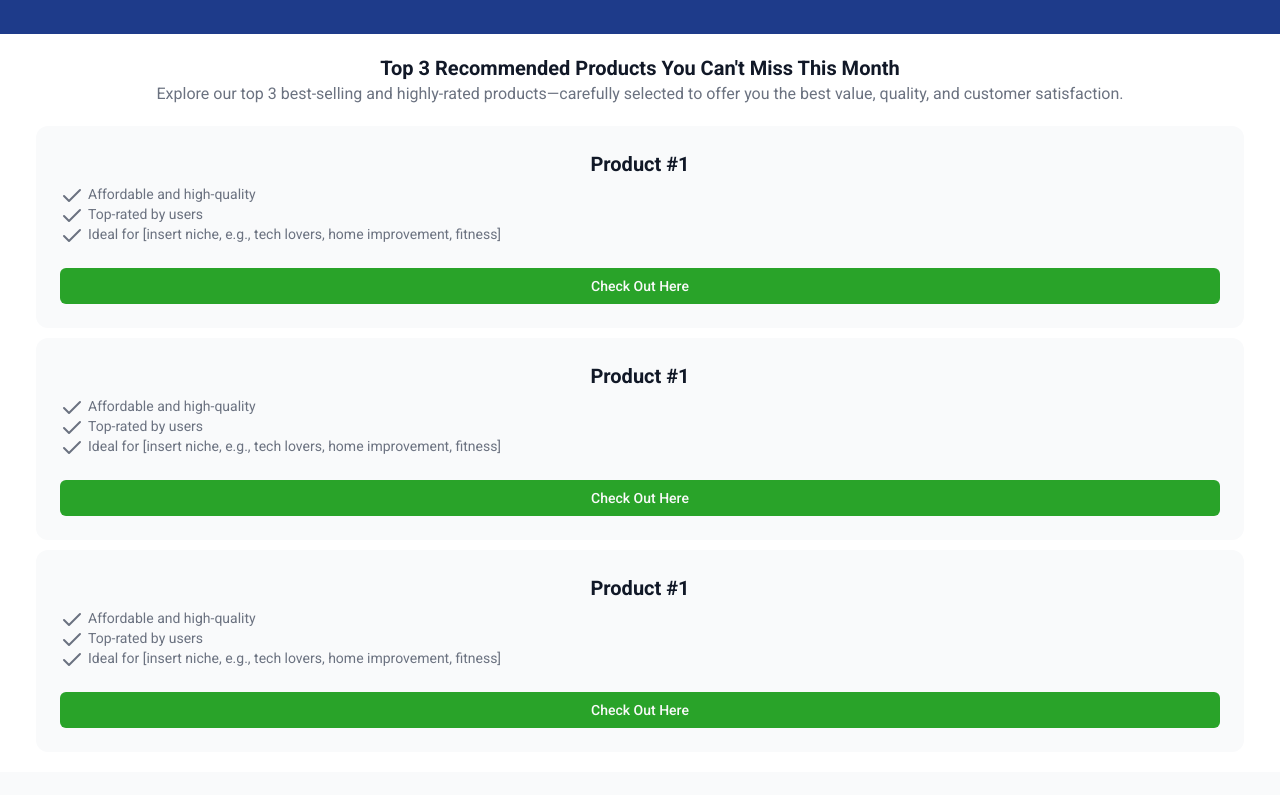
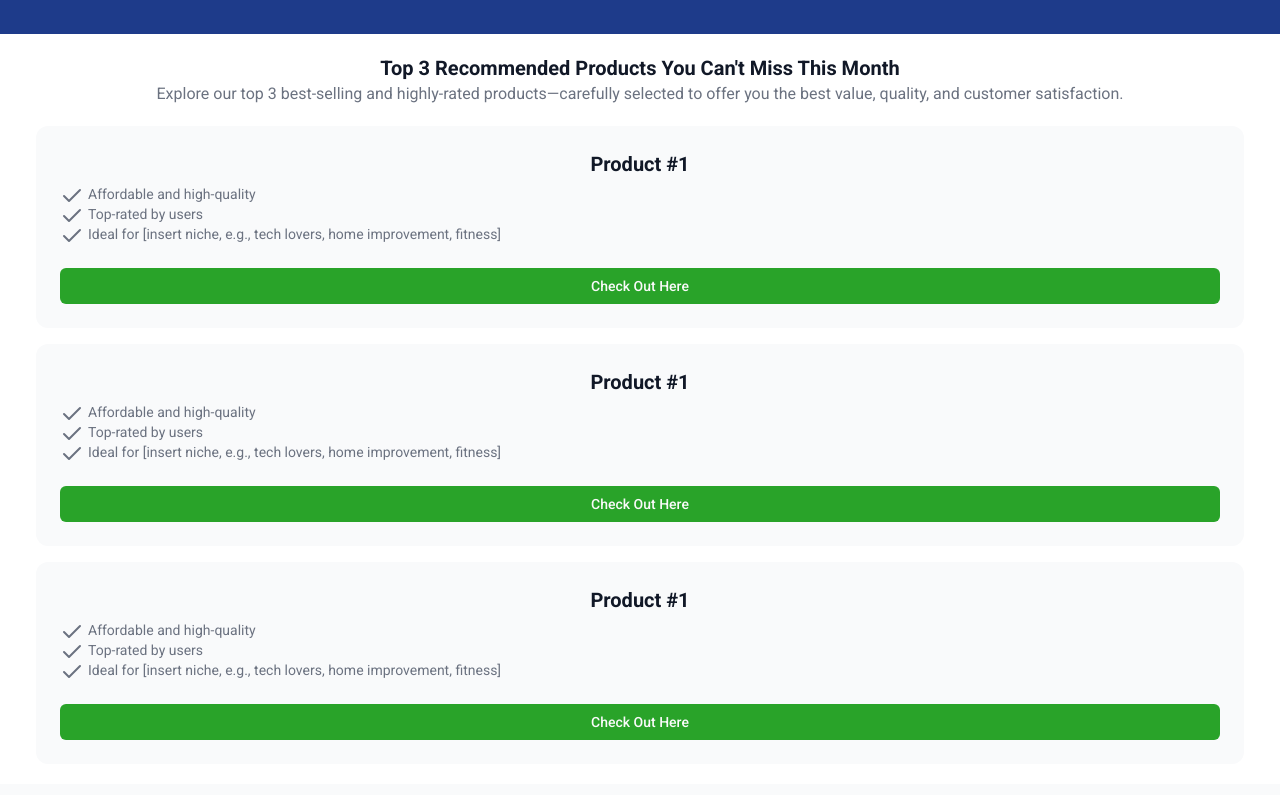
Before and after one commit to irefransdotdev/top-picks-hub, a Next.js app: page / in a window 1280 px wide. Shown: the part 480-1275 px from the top of the page. Built offline with nearby package versions, Linux system fonts and the light colour scheme.

Commit message:
Add hover animation on recommendations card

```diff
--- a/src/components/cards/product-card.tsx
+++ b/src/components/cards/product-card.tsx
@@ -13,7 +13,7 @@ import { Check } from "lucide-react";
 const ProductCard = () => {
   return (
     <article className="w-full">
-      <Card className="border-none shadow-none bg-card">
+      <Card className="border-none shadow-none bg-card transition-transform duration-300 ease-in-out hover:-translate-y-2">
         <CardHeader>
           <CardTitle>
             <h3 className="text-xl font-bold text-primary">Product #1</h3>
--- a/src/components/sections/recommendations.tsx
+++ b/src/components/sections/recommendations.tsx
@@ -14,7 +14,7 @@ const Recommendations = () => {
             satisfaction.
           </p>
         </header>
-        <div className="flex flex-col gap-2.5 w-full">
+        <div className="flex flex-col gap-4 w-full">
           {new Array(3).fill(null).map((_, index) => (
             <ProductCard key={index} />
           ))}
```
